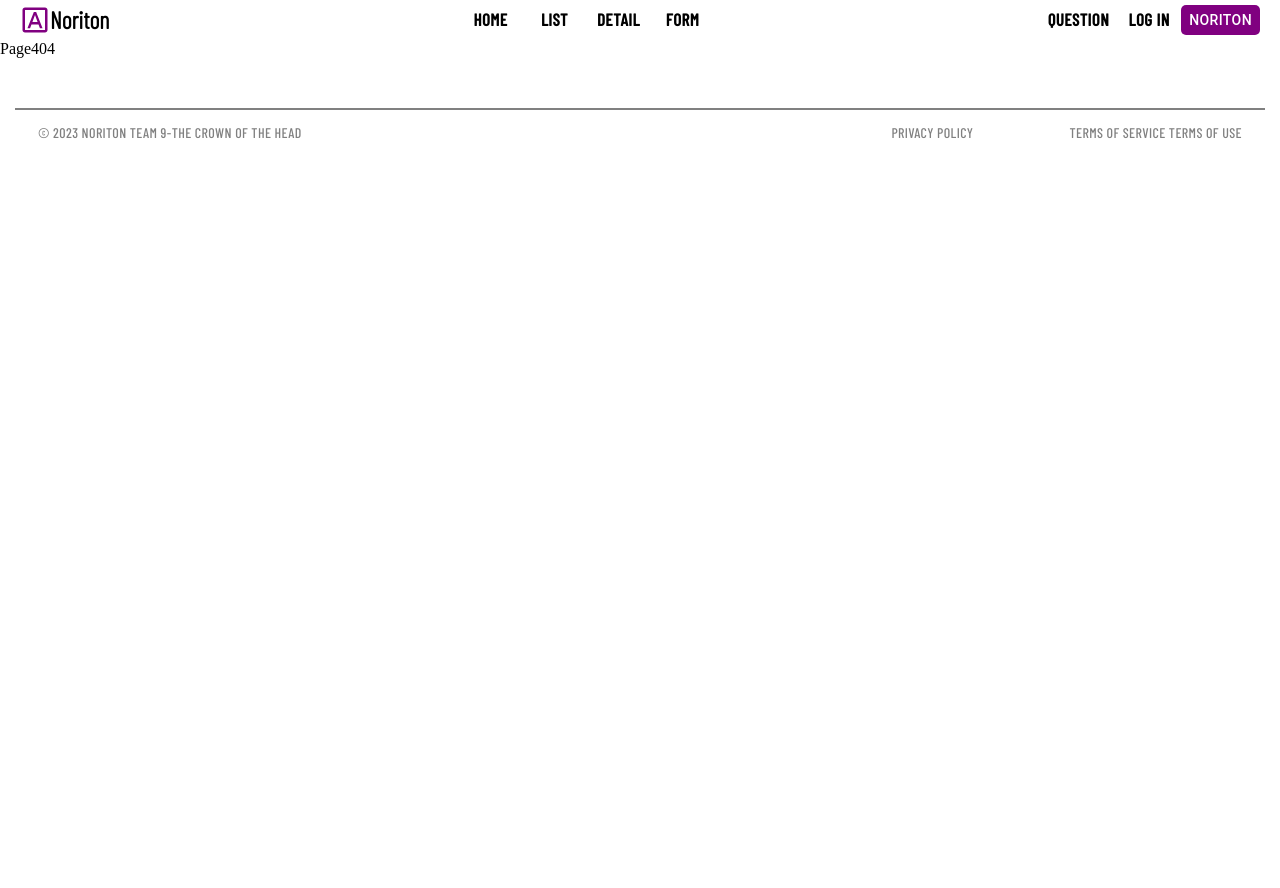
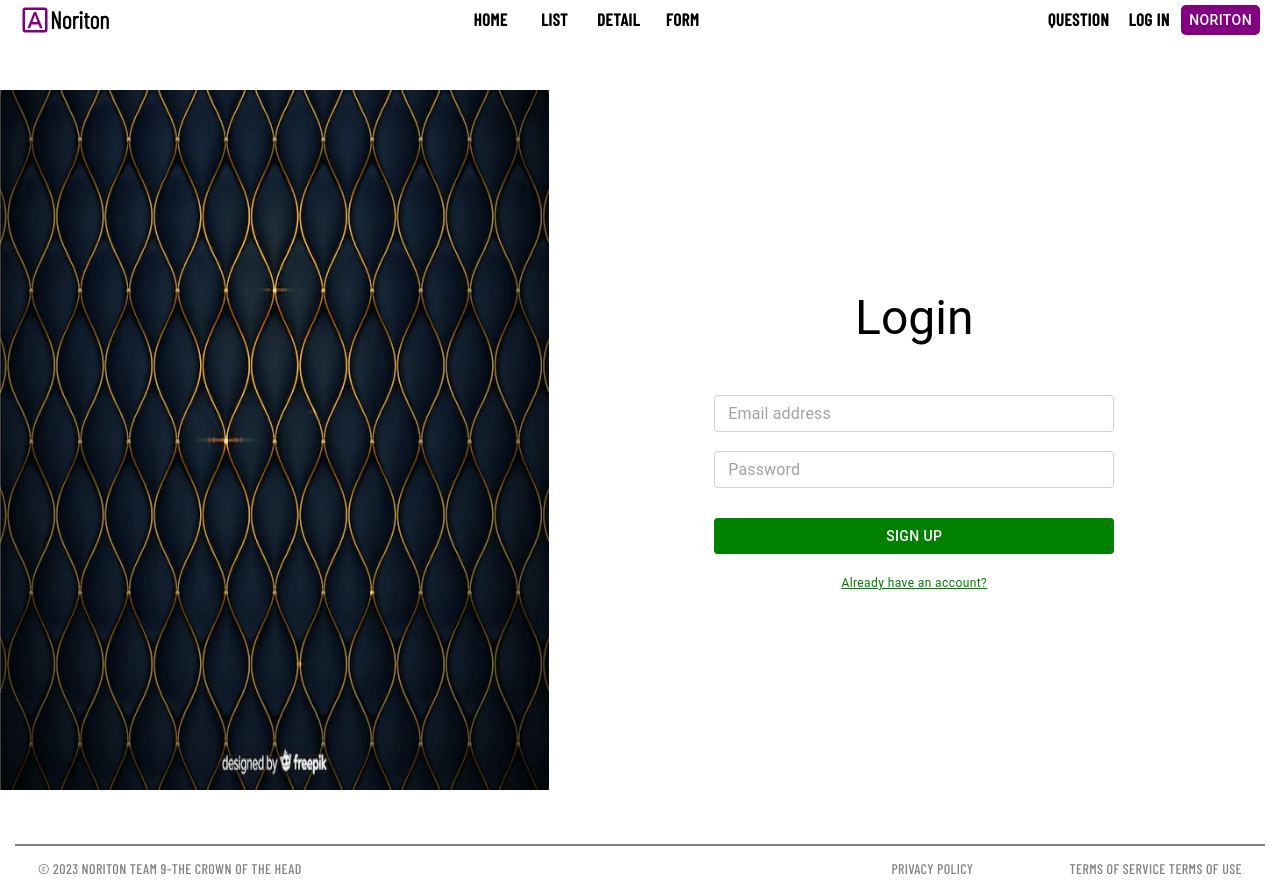
Before and after one commit to NORITHON/TheCrownOfTheHead-front, a React (Create React App) app: page /login in a window 1280 px wide. Before the commit the page ends 800 px from the top, so only its background shows below. Built offline with nearby package versions, Linux system fonts and the light colour scheme.

Commit message:
feat : login page
login page Complete

```diff
--- a/src/components/App.js
+++ b/src/components/App.js
@@ -5,6 +5,7 @@ import Detail from "../routes/Detail";
 import Form from "../routes/Form";
 import Home from "../routes/Home";
 import List from "../routes/List";
+import Login from "../routes/Login";
 import Page404 from "../routes/Page404";
 import Footer from "./Footer";
 import Header from "./Header";
@@ -18,7 +19,9 @@ function App() {
         <Route path="/detail" element={ <Detail />} />
         <Route path="/form" element={<Form />}/>
         <Route path="/list" element={ <List />} />
+        <Route path="/login" element={ <Login />} />
         <Route path="*" element={<Page404 />} />
+
       </Routes>
       <Footer />
     </BrowserRouter>
--- a/src/components/Header.js
+++ b/src/components/Header.js
@@ -79,11 +79,14 @@ function Header(){
                 </Link>
 
 
+
             </AlignedBox>
 
             <AlignedBox >
                 <StyledButton>Question</StyledButton>
-                <StyledButton>Log In</StyledButton>
+                <Link to="./login" style={{ textDecoration:'inherit' , color:'inherit'}}>
+                    <StyledButton>Log In</StyledButton>
+                </Link>
                 <Link to={toggle === "http://localhost:3000/list" ? "../" : "./list"} onClick={onClick} style={{textDecoration:'inherit' , color:'inherit'}}>
                     <NotionFreeButton>Noriton</NotionFreeButton>
                     </Link>
--- a/src/routes/Detail.js
+++ b/src/routes/Detail.js
@@ -200,7 +200,7 @@ function Detail(){
                                     <Typography variant="body1" sx={{fontWeight: 'bold'}}>{ (totalCost + shippingFee)===10000 ? 0 : (totalCost + shippingFee).toString().replace(/\B(?=(\d{3})+(?!\d))/g, ',')}원</Typography>
                                 </Box>
 
-                                <Box sx={{display : 'flex', justifyContent:'end'}}>
+                                <Box sx={{display : 'flex', justifyContent:'end' , mt:2}}>
 
                                     <Button sx={{backgroundColor:'white', opacity:'0.7' , color:'black', borderRadius:0}}>장바구니 담기</Button>
                                     <Button sx={{backgroundColor:'lightGray', opacity:'0.7' , color:'black', borderRadius:0}}>구매하기</Button>
--- a/src/routes/Login.js
+++ b/src/routes/Login.js
@@ -0,0 +1,68 @@
+import styled from "@emotion/styled";
+import { Button, TextField, Typography } from "@mui/material";
+import { Box } from "@mui/system";
+import React from "react";
+
+const StyledButton = styled(Button)({
+    color:'white',
+    width:'400px' ,
+    backgroundColor:"green" ,
+    marginTop: "20px",
+    marginBottom: "20px",
+
+    '&:hover': {
+        opacity:'0.6',
+        backgroundColor:"green" ,
+    },
+})
+
+const StyledTextField = styled(TextField)({
+    ' .MuiOutlinedInput-root': {
+
+        '& fieldset': {
+            margin:'auto 0',
+            borderColor: 'lightGray',
+            height: '40px',
+          },
+          '&:hover fieldset': {
+            borderColor: 'green',
+          },
+          '&.Mui-focused fieldset': {
+            borderColor: 'green',
+          },
+    },
+
+})
+
+function Login(){
+    return(
+        <Box sx={{
+            display: "grid",
+            gap: "0",
+            width:"100%",
+            height:"100%",
+            margin: "50px auto",
+            gridTemplateAreas: `"imagePart loginPart"`,
+
+            gridTemplateColumns: {md : "3fr 4fr" , xs: '0fr 1fr'}
+           }}>
+                <Box sx={{ gridArea: 'imagePart' , border:0 ,display:{md : 'block' , xs:'none'}}}>
+                    <Box component="img" src="img/login.png" width="100%" height="700px"></Box>
+                </Box>
+                <Box sx={{ gridArea: 'loginPart', border:0 , display:'flex' , flexDirection:'column' , alignItems:'center' , justifyContent:'center'}}>
+
+                        <Typography variant="h3" sx={{mb:5}}>Login</Typography>
+
+                        <StyledTextField sx={{width:'400px'}} placeholder="Email address"/>
+                        <StyledTextField sx={{width:'400px'}} placeholder="Password"/>
+                        <StyledButton >Sign up</StyledButton>
+
+                        <Typography variant="caption" sx={{color:'green', textDecoration:'underline' }}>Already have an account?</Typography>
+
+                </Box>
+        </Box>
+
+    );
+}
+
+export default Login;
```
Also changed, not shown: public/img/login.png (added).
